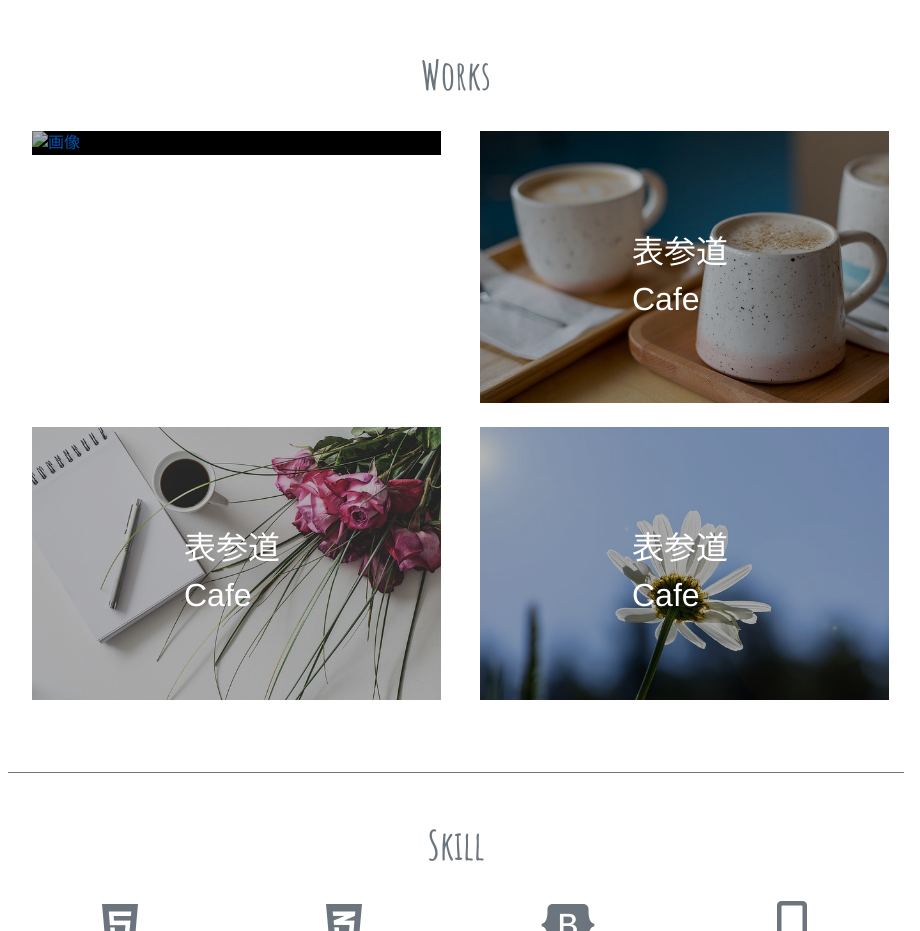
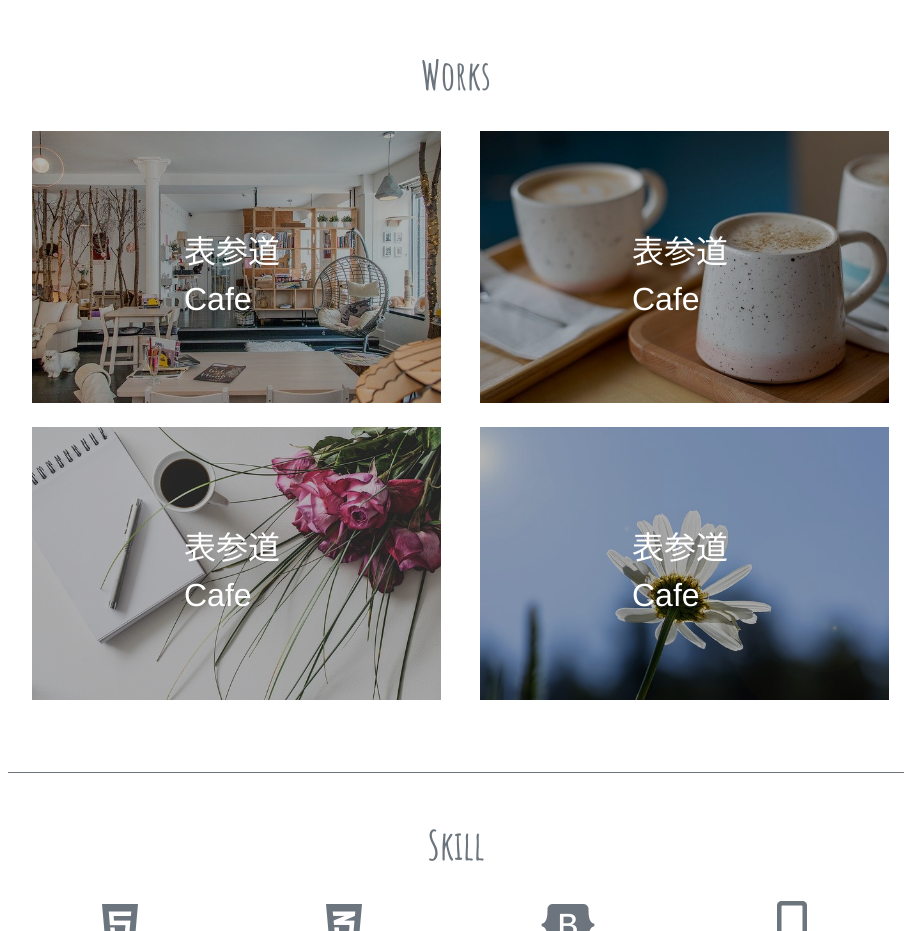
Before and after one commit to english-school/english-school.github.io, a plain HTML site: page index.html in a window 1280 px wide. Shown: the part 1200-2131 px from the top of the page, without its empty margins (184-1104 px from the left). Drawn offline with nearby package versions, Linux system fonts and the light colour scheme; files whose address does not match are found by name.

Commit message:
Update index.html

```diff
--- a/index.html
+++ b/index.html
@@ -76,7 +76,7 @@
           <div class="row">
             <a  href="#" class="col-md-6 col-12 pb-4 pl-4">
               <div class="cafe-img">
-                <img src="img/cats-cafe-4697753_640.jpg" alt="画像" class="w-100 cafe-img2">
+                <img src="https://github.com/english-school/english-school.github.io/blob/main/cats-cafe-4697753_640.jpg?raw=true" alt="画像" class="w-100 cafe-img2">
               </div>
               <div class="cafe text-white">
                 <h2 class="cafe-text">表参道</h2>
```
